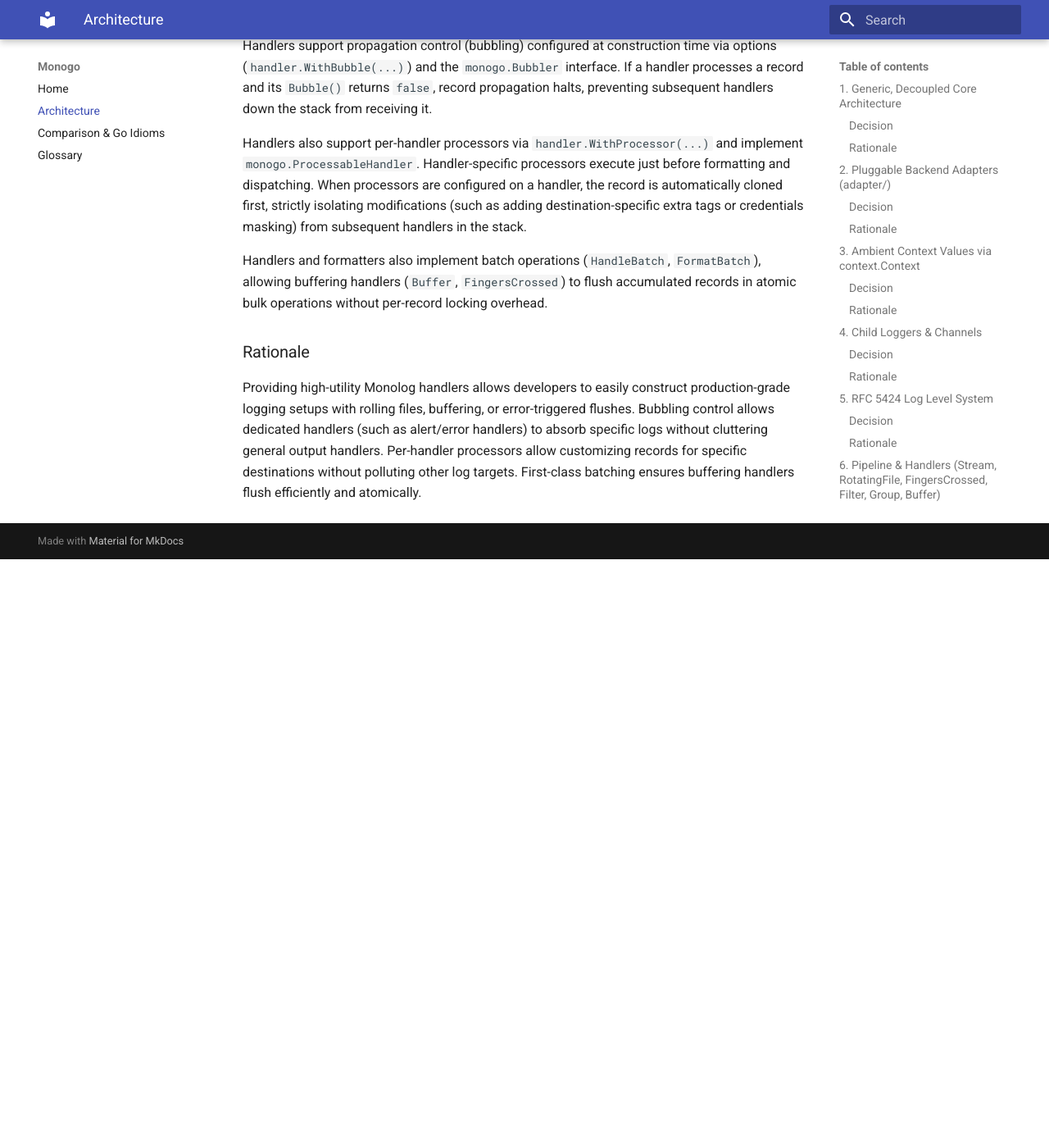
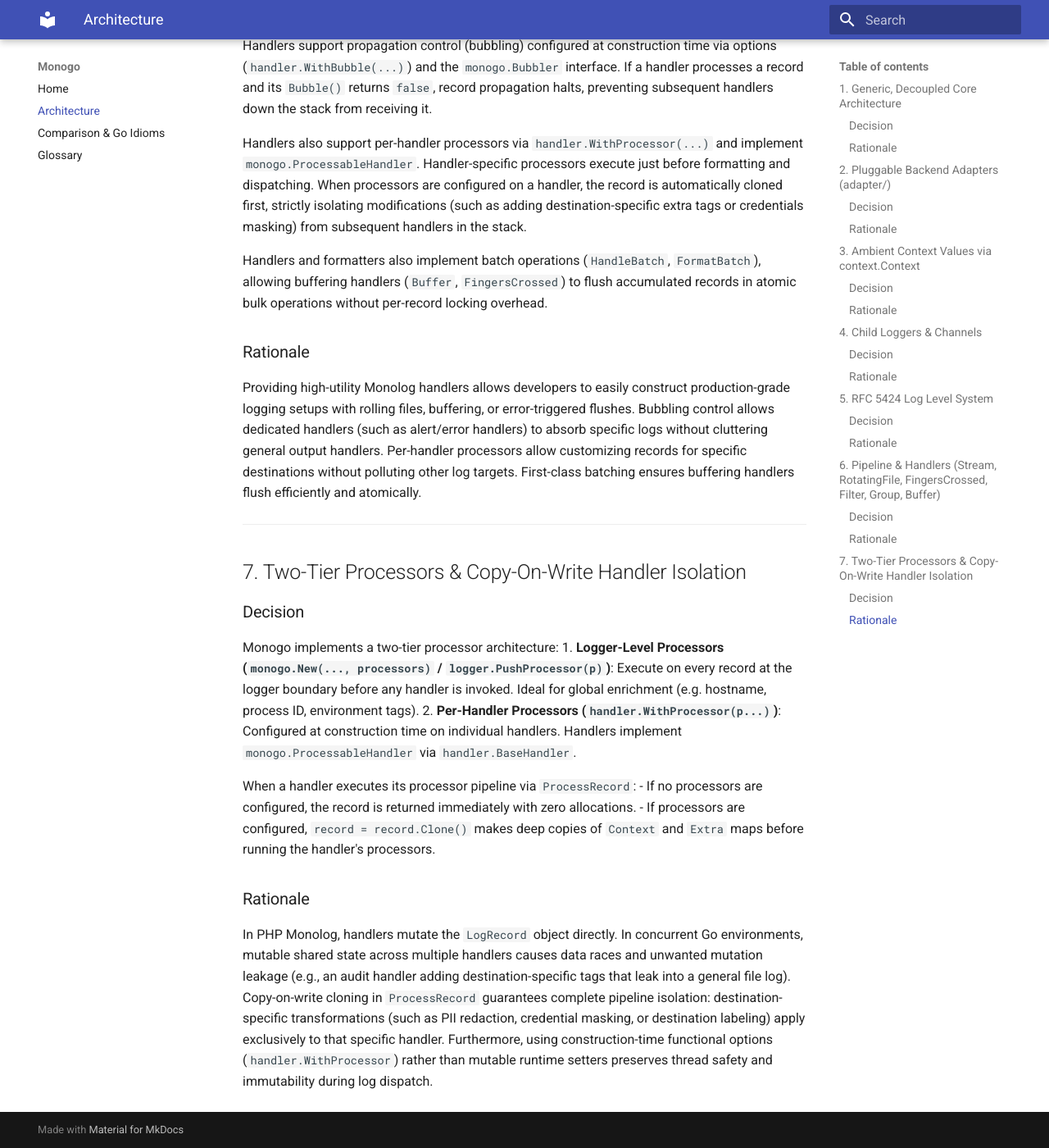
Before and after one commit to githoober/monogo, an MkDocs documentation site: the page built from docs/architecture.md, in a window 1280 px wide and 1400 px high, scrolled down 2646 px. Shown: the whole window at 82% size. Built offline with MkDocs 1.6.1 and Material for MkDocs 9.7.7, drawn with Linux system fonts in a browser that asks for light colours; before the commit the page ends 3328 px from its top, so only the background shows below that.

Commit message:
Document two-tier processor architecture, pipeline overview, and features

```diff
--- a/docs/architecture.md
+++ b/docs/architecture.md
@@ -76,3 +76,19 @@ Handlers and formatters also implement batch operations (`HandleBatch`, `FormatB
 
 ### Rationale
 Providing high-utility Monolog handlers allows developers to easily construct production-grade logging setups with rolling files, buffering, or error-triggered flushes. Bubbling control allows dedicated handlers (such as alert/error handlers) to absorb specific logs without cluttering general output handlers. Per-handler processors allow customizing records for specific destinations without polluting other log targets. First-class batching ensures buffering handlers flush efficiently and atomically.
+
+---
+
+## 7. Two-Tier Processors & Copy-On-Write Handler Isolation
+
+### Decision
+Monogo implements a two-tier processor architecture:
+1. **Logger-Level Processors (`monogo.New(..., processors)` / `logger.PushProcessor(p)`)**: Execute on every record at the logger boundary before any handler is invoked. Ideal for global enrichment (e.g. hostname, process ID, environment tags).
+2. **Per-Handler Processors (`handler.WithProcessor(p...)`)**: Configured at construction time on individual handlers. Handlers implement `monogo.ProcessableHandler` via `handler.BaseHandler`.
+
+When a handler executes its processor pipeline via `ProcessRecord`:
+- If no processors are configured, the record is returned immediately with zero allocations.
+- If processors are configured, `record = record.Clone()` makes deep copies of `Context` and `Extra` maps before running the handler's processors.
+
+### Rationale
+In PHP Monolog, handlers mutate the `LogRecord` object directly. In concurrent Go environments, mutable shared state across multiple handlers causes data races and unwanted mutation leakage (e.g., an audit handler adding destination-specific tags that leak into a general file log). Copy-on-write cloning in `ProcessRecord` guarantees complete pipeline isolation: destination-specific transformations (such as PII redaction, credential masking, or destination labeling) apply exclusively to that specific handler. Furthermore, using construction-time functional options (`handler.WithProcessor`) rather than mutable runtime setters preserves thread safety and immutability during log dispatch.
```
Also changed, not shown: README.md (+2 -0 lines), docs/index.md (+4 -5 lines).
